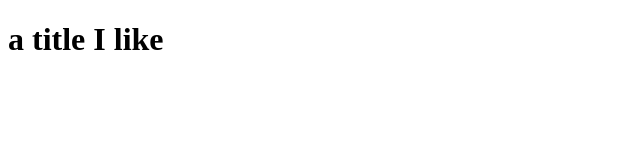
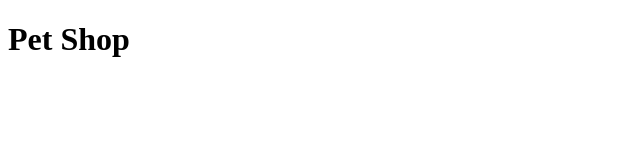
Before and after one commit to shaharsol/jb-fs-class-proj, a plain HTML site: page index.html in a window 1280 px wide. Shown: the whole page, without its empty margins (0-640 px from the left). Drawn offline with Linux system fonts and the light colour scheme.

Commit message:
changed title to pet shop

```diff
--- a/index.html
+++ b/index.html
@@ -6,6 +6,6 @@
     <title>Document</title>
 </head>
 <body>
-    <h1>a title I like</h1>
+    <h1>Pet Shop</h1>
 </body>
 </html>
```
